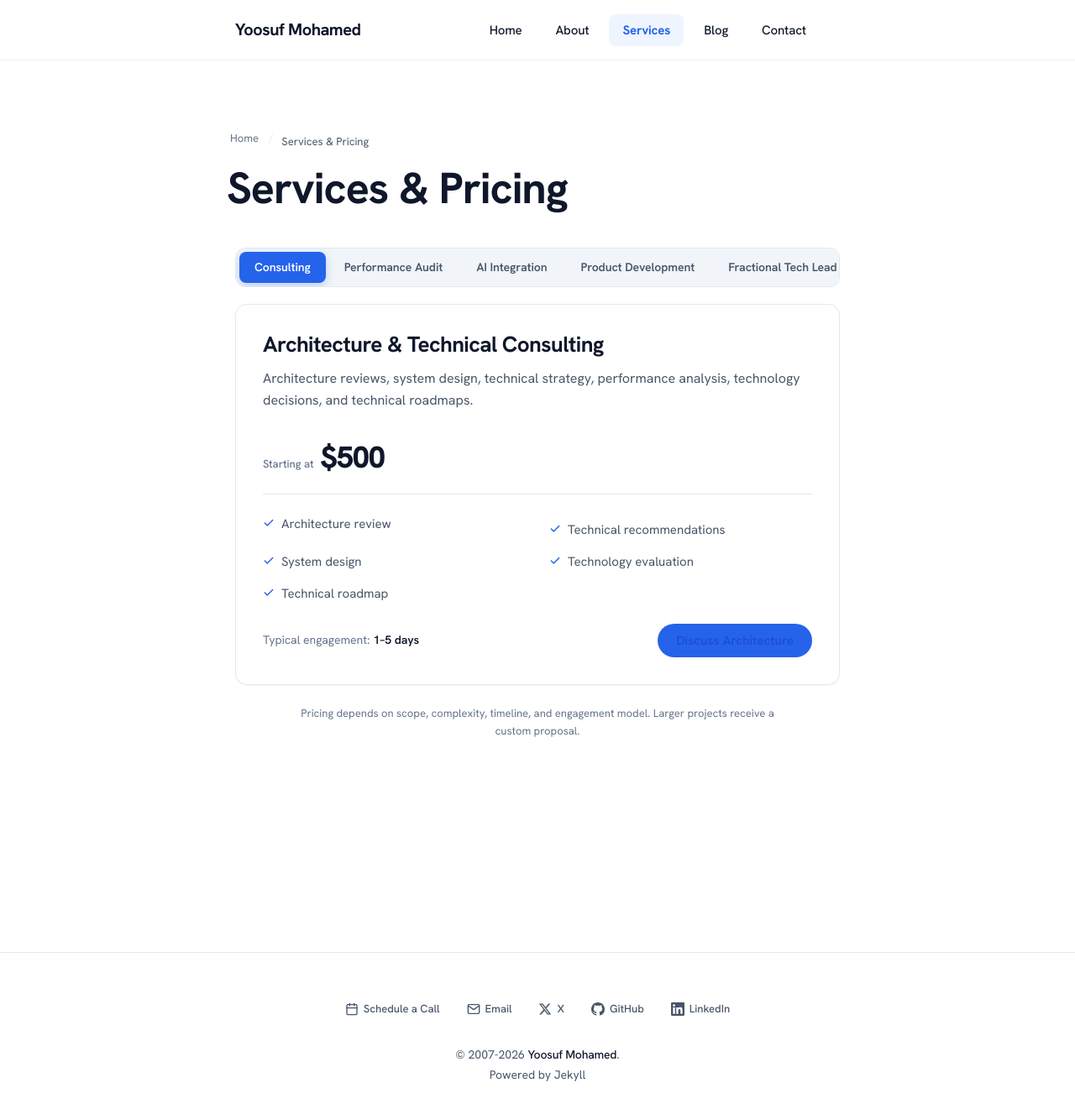
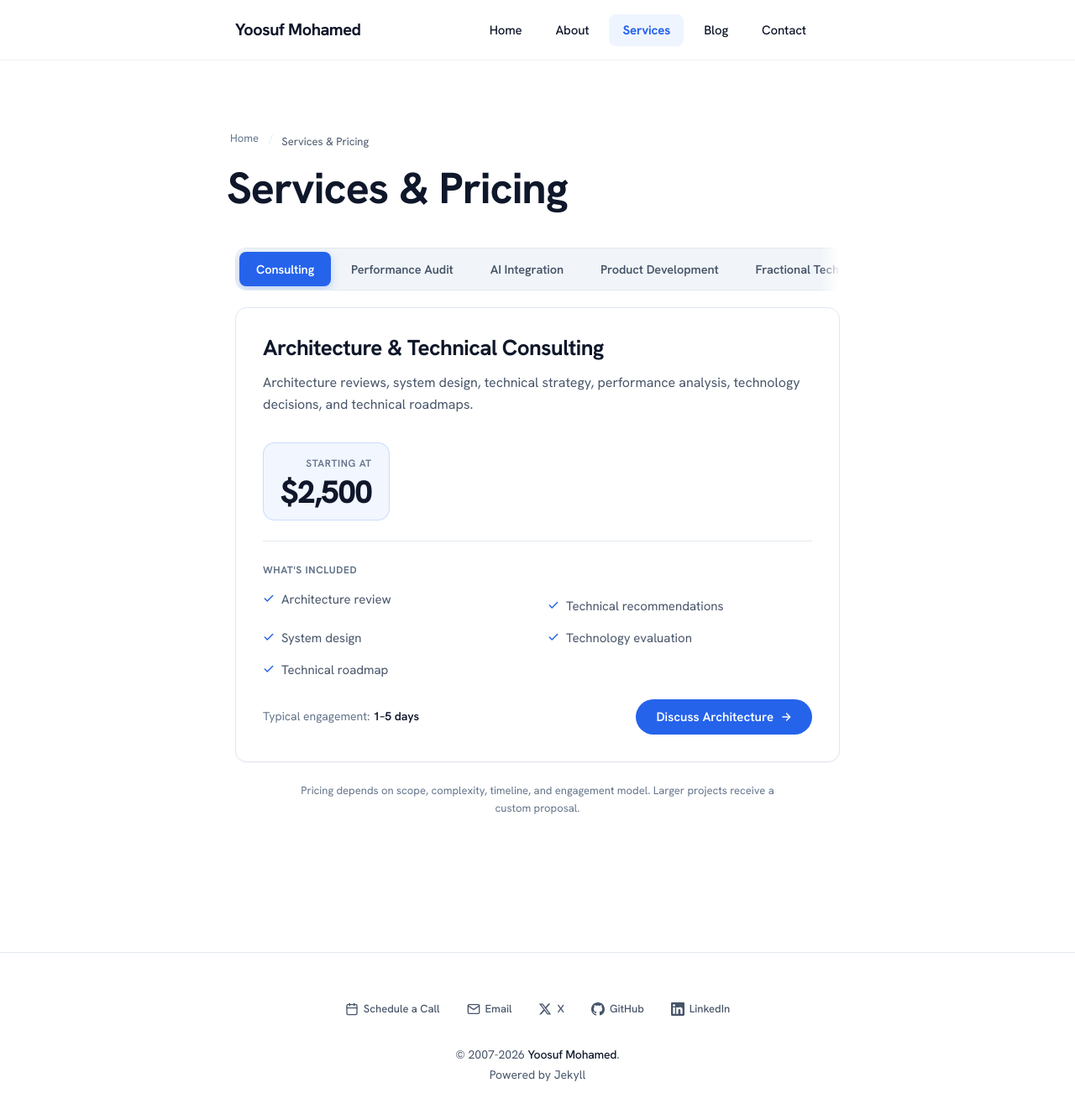
Before and after one commit to yoosuf/yoosuf.github.io, a Jekyll site: the page built from services.md, in a window 1280 px wide and 1341 px high. Shown: the top 1327 px of the window at 84% size. Built offline with Jekyll 4.4.1, drawn with Linux system fonts in a browser that asks for light colours.

Commit message:
Raise service pricing, polish pricing UI, and fix CTA button contrast

```diff
--- a/_includes/author-intro.html
+++ b/_includes/author-intro.html
@@ -19,11 +19,6 @@
           >Get in touch &rarr;</a
         >
       </p>
-      <p class="hero-action-secondary">
-        <a href="/services/" aria-label="See Yoosuf's services and engagement pricing"
-          >Explore engagements &amp; pricing &rarr;</a
-        >
-      </p>
     </div>
   </div>
 </div>
--- a/_includes/engagement-pricing.html
+++ b/_includes/engagement-pricing.html
@@ -48,6 +48,7 @@
         </div>
 
         <div class="ep-panel-grid">
+          <p class="ep-includes-label">What's included</p>
           <ul class="ep-includes">
             {% for item in service.includes %}
             <li class="ep-include">
@@ -73,7 +74,23 @@
               <span>Typical engagement:</span>
               <strong>{{ service.duration }}</strong>
             </p>
-            <a class="ep-cta" href="/contact/">{{ service.cta }}</a>
+            <a class="ep-cta" href="/contact/">
+              {{ service.cta }}
+              <svg
+                width="14"
+                height="14"
+                viewBox="0 0 24 24"
+                fill="none"
+                stroke="currentColor"
+                stroke-width="2.5"
+                stroke-linecap="round"
+                stroke-linejoin="round"
+                aria-hidden="true"
+              >
+                <path d="M5 12h14" />
+                <path d="m13 5 7 7-7 7" />
+              </svg>
+            </a>
           </div>
         </div>
       </div>
--- a/_sass/_services.scss
+++ b/_sass/_services.scss
@@ -21,9 +21,29 @@
 	overflow-x: auto;
 	-webkit-overflow-scrolling: touch;
 	overscroll-behavior-x: contain;
-	scrollbar-width: none;
+	scrollbar-width: thin;
+	scrollbar-color: var(--color-border) transparent;
+	-webkit-mask-image: linear-gradient(
+		to right,
+		#000 0,
+		#000 calc(100% - 24px),
+		transparent 100%
+	);
+	mask-image: linear-gradient(
+		to right,
+		#000 0,
+		#000 calc(100% - 24px),
+		transparent 100%
+	);
 	&::-webkit-scrollbar {
-		display: none;
+		height: 6px;
+	}
+	&::-webkit-scrollbar-thumb {
+		background: var(--color-border);
+		border-radius: 999px;
+	}
+	&::-webkit-scrollbar-track {
+		background: transparent;
 	}
 	background: var(--color-lightgrey);
 	border: 1px solid var(--color-border);
@@ -33,8 +53,8 @@
 .ep-tab {
 	flex: 0 0 auto;
 	white-space: nowrap;
-	padding: 10px 18px;
-	font-size: 1.4rem;
+	padding: 12px 20px;
+	font-size: 1.45rem;
 	font-weight: 600;
 	line-height: 1.2;
 	letter-spacing: -0.005em;
@@ -125,22 +145,26 @@
 
 .ep-price {
 	display: flex;
-	flex-wrap: wrap;
-	justify-content: flex-end;
-	align-items: baseline;
-	gap: 8px;
-	margin: 4px 0 0;
-	text-align: right;
+	flex-direction: column;
+	align-items: flex-end;
+	gap: 4px;
+	margin: 0;
+	padding: 14px 20px;
+	background: color-mix(in srgb, var(--jekyll-accent-color) 6%, transparent);
+	border: 1px solid color-mix(in srgb, var(--jekyll-accent-color) 18%, transparent);
+	border-radius: 14px;
 }
 
 .ep-price-label {
-	font-size: 1.3rem;
-	font-weight: 500;
+	font-size: 1.2rem;
+	font-weight: 600;
+	letter-spacing: 0.05em;
+	text-transform: uppercase;
 	color: var(--color-secondary-text);
 }
 
 .ep-price-value {
-	font-size: 3.6rem;
+	font-size: 3.8rem;
 	font-weight: 800;
 	line-height: 1;
 	letter-spacing: -0.03em;
@@ -148,7 +172,7 @@
 }
 
 .ep-price-unit {
-	font-size: 1.6rem;
+	font-size: 1.5rem;
 	font-weight: 600;
 	color: var(--color-secondary-text);
 }
@@ -158,10 +182,19 @@
 	border-top: 1px solid var(--color-border);
 }
 
+.ep-includes-label {
+	margin: 0 0 14px;
+	font-size: 1.2rem;
+	font-weight: 700;
+	letter-spacing: 0.05em;
+	text-transform: uppercase;
+	color: var(--color-secondary-text);
+}
+
 .ep-includes {
 	display: grid;
 	grid-template-columns: 1fr 1fr;
-	gap: 8px 28px;
+	gap: 8px 24px;
 	margin: 0;
 	padding: 0;
 	list-style: none;
@@ -205,11 +238,12 @@
 	}
 }
 
-.ep-cta {
+.jekyll-content a.ep-cta {
 	display: inline-flex;
 	align-items: center;
 	justify-content: center;
-	padding: 11px 22px;
+	gap: 8px;
+	padding: 12px 24px;
 	font-size: 1.5rem;
 	font-weight: 600;
 	line-height: 1.2;
@@ -218,6 +252,9 @@
 	border-radius: 999px;
 	text-decoration: none;
 	transition: background 0.2s ease, box-shadow 0.2s ease, transform 0.2s ease;
+	svg {
+		transition: transform 0.2s ease;
+	}
 	&:hover,
 	&:focus-visible {
 		color: #fff;
@@ -225,6 +262,10 @@
 		box-shadow: 0 8px 20px rgba(37, 99, 235, 0.28);
 		transform: translateY(-1px);
 		text-decoration: none;
+	}
+	&:hover svg,
+	&:focus-visible svg {
+		transform: translateX(2px);
 	}
 }
 
@@ -254,12 +295,21 @@
 	.ep-price-label,
 	.ep-price-unit,
 	.ep-duration,
+	.ep-includes-label,
 	.ep-note {
 		color: rgba(255, 255, 255, 0.55);
+	}
+	.ep-price {
+		background: color-mix(in srgb, var(--jekyll-accent-color) 14%, transparent);
+		border-color: rgba(37, 99, 235, 0.4);
 	}
 	.ep-tablist {
 		background: color-mix(in srgb, #fff 4%, var(--color-darkmode));
 		border-color: rgba(255, 255, 255, 0.08);
+		scrollbar-color: rgba(255, 255, 255, 0.2) transparent;
+		&::-webkit-scrollbar-thumb {
+			background: rgba(255, 255, 255, 0.2);
+		}
 	}
 	.ep-tab {
 		color: rgba(255, 255, 255, 0.6);
@@ -314,9 +364,15 @@ html.dark-mode {
 /* ===== Responsive ===== */
 
 @media (max-width: 767px) {
+	.ep-tablist {
+		scrollbar-width: none;
+		&::-webkit-scrollbar {
+			display: none;
+		}
+	}
 	.ep-tab {
-		padding: 9px 16px;
-		font-size: 1.3rem;
+		padding: 12px 18px;
+		font-size: 1.35rem;
 	}
 	.ep-panel {
 		padding: 24px;
@@ -326,7 +382,7 @@ html.dark-mode {
 		gap: 16px;
 	}
 	.ep-price {
-		justify-content: flex-start;
+		align-items: flex-start;
 		text-align: left;
 	}
 	.ep-panel-foot {
@@ -337,4 +393,7 @@ html.dark-mode {
 	.ep-includes {
 		grid-template-columns: 1fr;
 	}
+	.ep-cta {
+		width: 100%;
+	}
 }
--- a/_sass/_utils.scss
+++ b/_sass/_utils.scss
@@ -73,27 +73,6 @@
 				box-shadow: 0 12px 26px rgba(37, 99, 235, 0.35);
 				text-decoration: none;
 				opacity: 1;
-			}
-		}
-	}
-	.hero-action-secondary {
-		margin: 16px 0 0;
-		a {
-			display: inline-flex;
-			align-items: center;
-			gap: 4px;
-			font-size: 1.5rem;
-			font-weight: 600;
-			color: var(--jekyll-accent-strong);
-			text-decoration: underline;
-			text-decoration-color: color-mix(in srgb, var(--jekyll-accent-color) 35%, transparent);
-			text-underline-offset: 3px;
-			transition: color 0.2s ease, text-decoration-color 0.2s ease;
-			&:hover,
-			&:focus-visible {
-				color: var(--jekyll-accent-color);
-				text-decoration-color: var(--jekyll-accent-color);
-				text-decoration: underline;
 			}
 		}
 	}
```
Also changed, not shown: _data/services.yml (+5 -5 lines).
